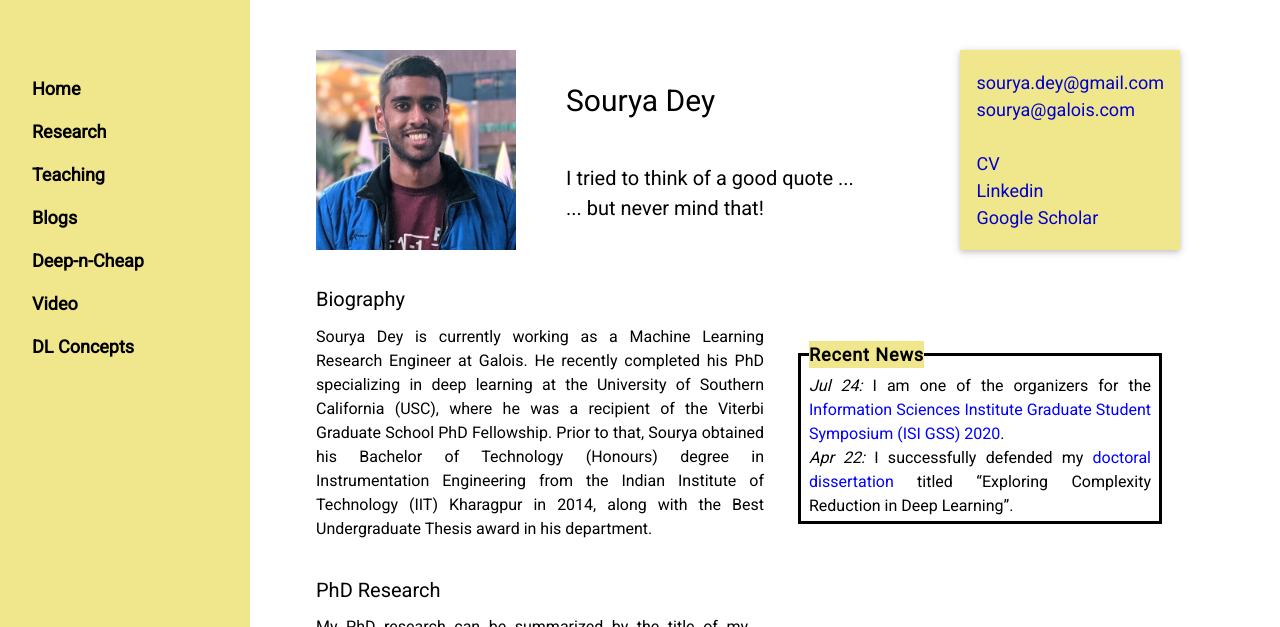
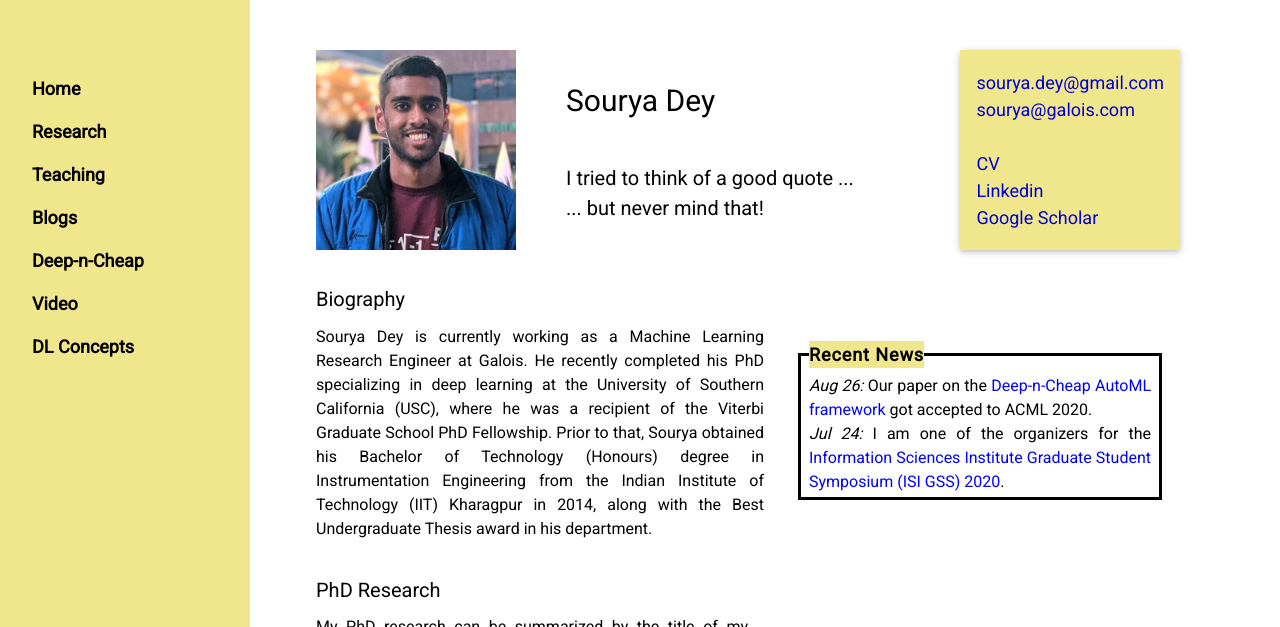
Before and after one commit to souryadey/souryadey.github.io, a Jekyll site: the page built from index.html, in a window 1280 px wide and 900 px high, cut to the strip 0-627 px from the top of the window. Built offline with Jekyll 4.4.1, drawn with Linux system fonts in a browser that asks for light colours.

Commit message:
adding acml aceptance and cv link

```diff
--- a/index.html
+++ b/index.html
@@ -37,7 +37,7 @@
             <a class="brightlink" href="mailto:sourya.dey@gmail.com" target="_blank">sourya.dey@gmail.com</a><br>
 	    <a class="brightlink" href="mailto:souryade@usc.edu" target="_blank">sourya@galois.com</a><br>
             <br>
-            <a class="brightlink" href="https://drive.google.com/file/d/1fyKw8Z2jrgnvNPctGV5WAP4WOZj7tsRR/view?usp=sharing" target="_blank">CV</a><br>
+            <a class="brightlink" href="https://drive.google.com/file/d/1GwR1R3C_WoGwCW26Y7VoWj__CbF6PZxv/view?usp=sharing" target="_blank">CV</a><br>
             <a class="brightlink" href="https://www.linkedin.com/in/sourya-dey-24b5b330/" target="_blank">Linkedin</a><br>
             <a class="brightlink" href="https://scholar.google.com/citations?user=vQw9oFcAAAAJ&hl=en" target="_blank">Google Scholar</a>
         </h5>
@@ -52,7 +52,7 @@
 		<a class="brightlink" href="mailto:sourya.dey@gmail.com" target="_blank">sourya.dey@gmail.com</a><br>
 	        <a class="brightlink" href="mailto:souryade@usc.edu" target="_blank">sourya@galois.com</a><br>
 		<br>
-		<a class="brightlink" href="https://drive.google.com/file/d/1fyKw8Z2jrgnvNPctGV5WAP4WOZj7tsRR/view?usp=sharing" target="_blank">CV</a><br>
+		<a class="brightlink" href="https://drive.google.com/file/d/1GwR1R3C_WoGwCW26Y7VoWj__CbF6PZxv/view?usp=sharing" target="_blank">CV</a><br>
 		<a class="brightlink" href="https://www.linkedin.com/in/sourya-dey-24b5b330/" target="_blank">Linkedin</a><br>
 		<a class="brightlink" href="https://scholar.google.com/citations?user=vQw9oFcAAAAJ&hl=en" target="_blank">Google Scholar</a>
     </h5>
@@ -72,8 +72,8 @@
 		<form style="margin-top:1em;">
 			<fieldset>
 				<legend style="font-size:large; letter-spacing:0.05em; background-color:khaki;"><b>Recent News</b></legend>
-				<i>Jul 24:</i> I am one of the organizers for the <a class="inlink" href="https://gss.isi.edu/index.html" target="_blank">Information Sciences Institute Graduate Student Symposium (ISI GSS) 2020</a>.<br>
-				<i>Apr 22:</i> I successfully defended my <a class="inlink" href="/research/material/SouryaDey_PhDDissertation2020.pdf" target="_blank">doctoral dissertation</a> titled <q>Exploring Complexity Reduction in Deep Learning</q>.
+				<i>Aug 26:</i> Our paper on the <a class="inlink" href="https://arxiv.org/abs/2004.00974" target="_blank">Deep-n-Cheap AutoML framework</a> got accepted to ACML 2020.<br>
+				<i>Jul 24:</i> I am one of the organizers for the <a class="inlink" href="https://gss.isi.edu/index.html" target="_blank">Information Sciences Institute Graduate Student Symposium (ISI GSS) 2020</a>.
 			</fieldset>
 		</form>
     </div>
```
